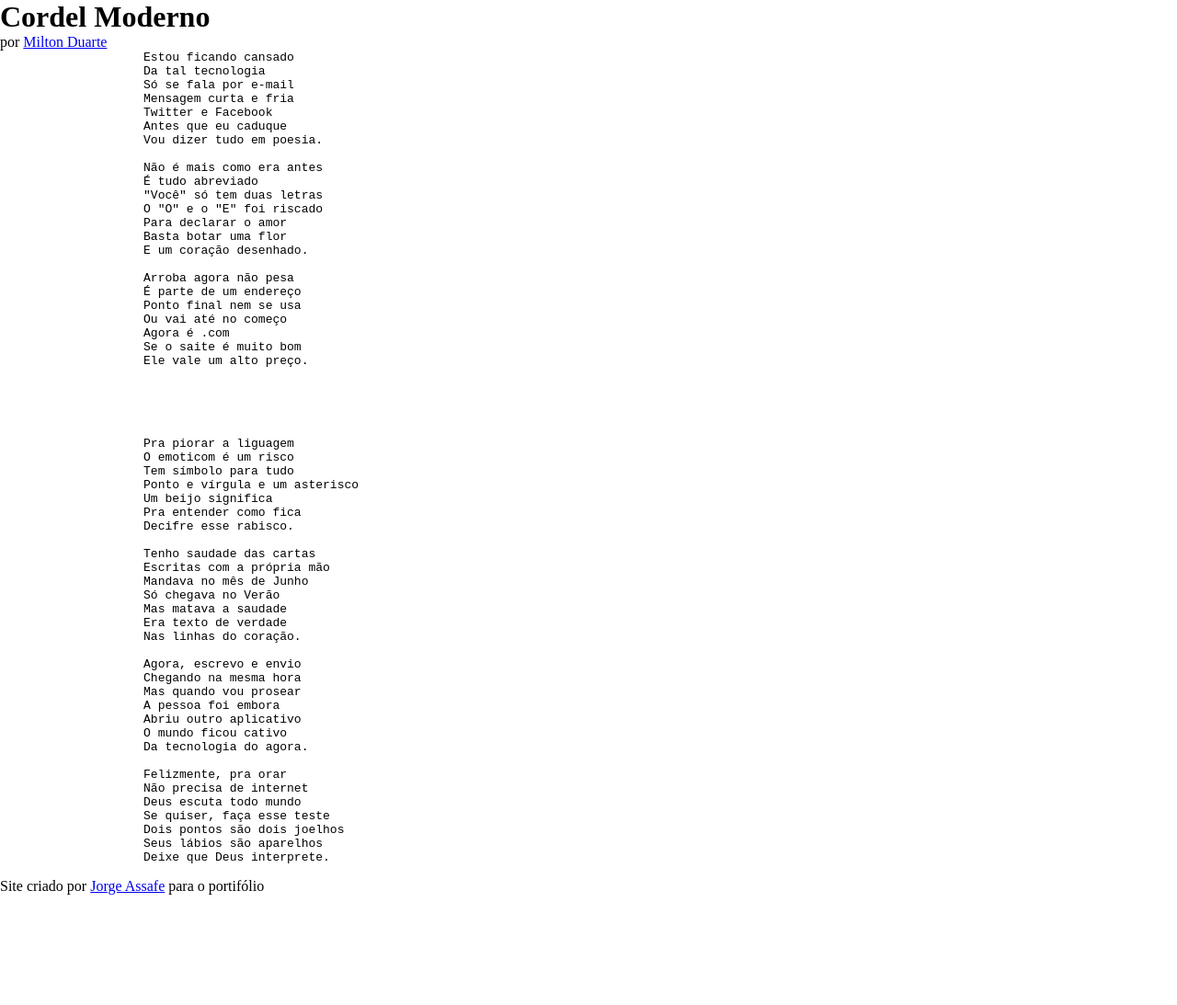
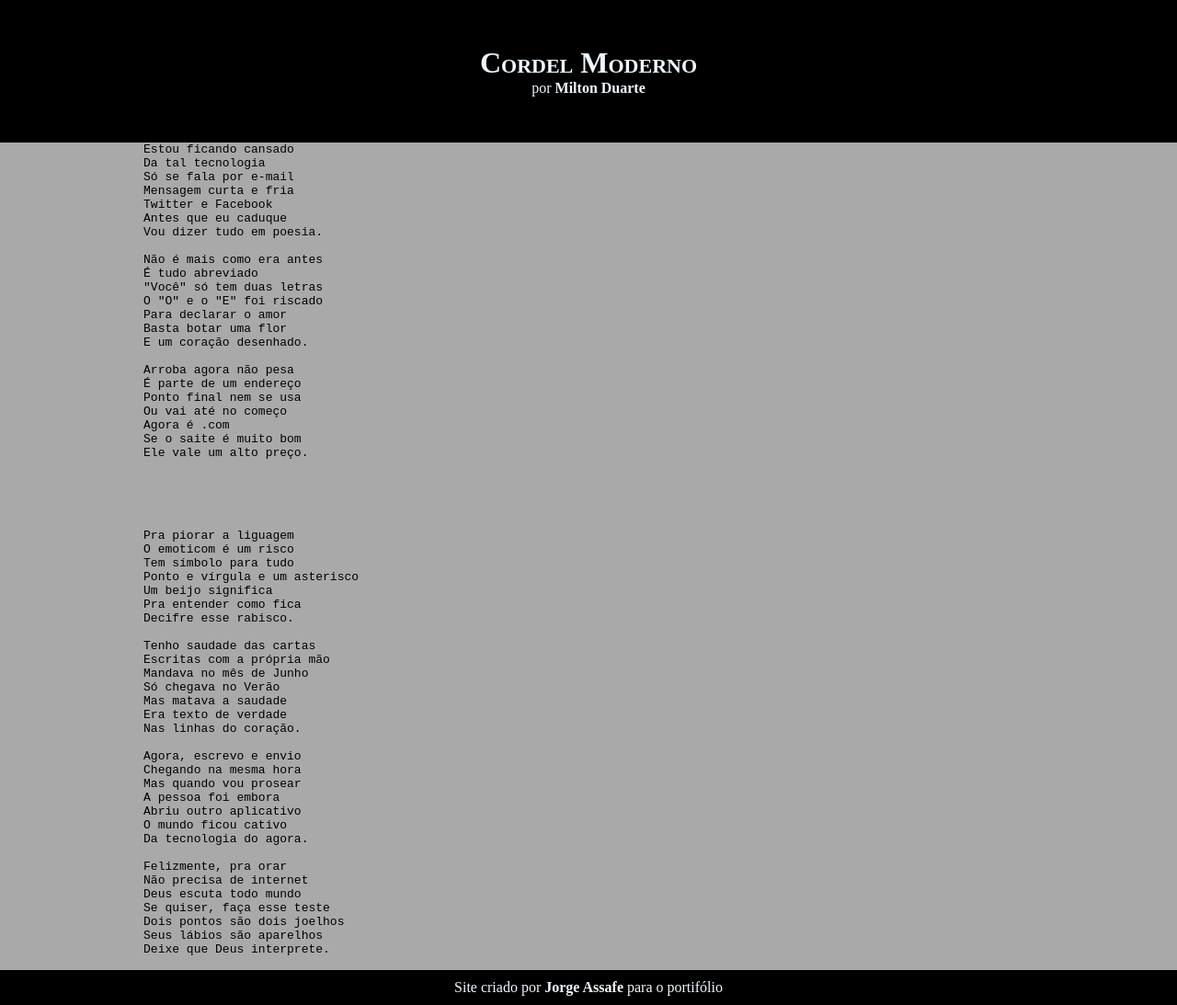
Before and after one commit to JorgeAssafe/Cordel-Moderno02, a plain HTML site: page index.html in a window 1280 px wide. Shown: the whole page at 92% size. Before the commit the page ends 973 px from the top, so only its background shows below. Drawn offline with Linux system fonts and the light colour scheme.

Commit message:
alterações no css
aqui eu atualizei algumas coisinhas no meu header e footer, faltam mais definições.

```diff
--- a/style.css
+++ b/style.css
@@ -5,3 +5,43 @@
    padding: 0;
    box-sizing: border-box;
 }
+
+html body{
+    background-color: darkgray;
+    min-width: 100vh;
+
+}
+
+header{
+    background-color: black;
+    color: aliceblue;
+    text-align: center;
+}
+
+header h1{
+    padding-top: 50px;
+    font-variant: small-caps;
+}
+
+header p{
+    padding-bottom: 50px;
+}
+
+a{
+    color: aliceblue;
+    text-decoration: none;
+    font-weight: bolder;
+}
+
+a:hover{
+    text-decoration: underline;
+}
+
+
+
+footer{
+    background-color: black;
+    text-align: center;
+    color: aliceblue;
+    padding: 10px;
+}
```
